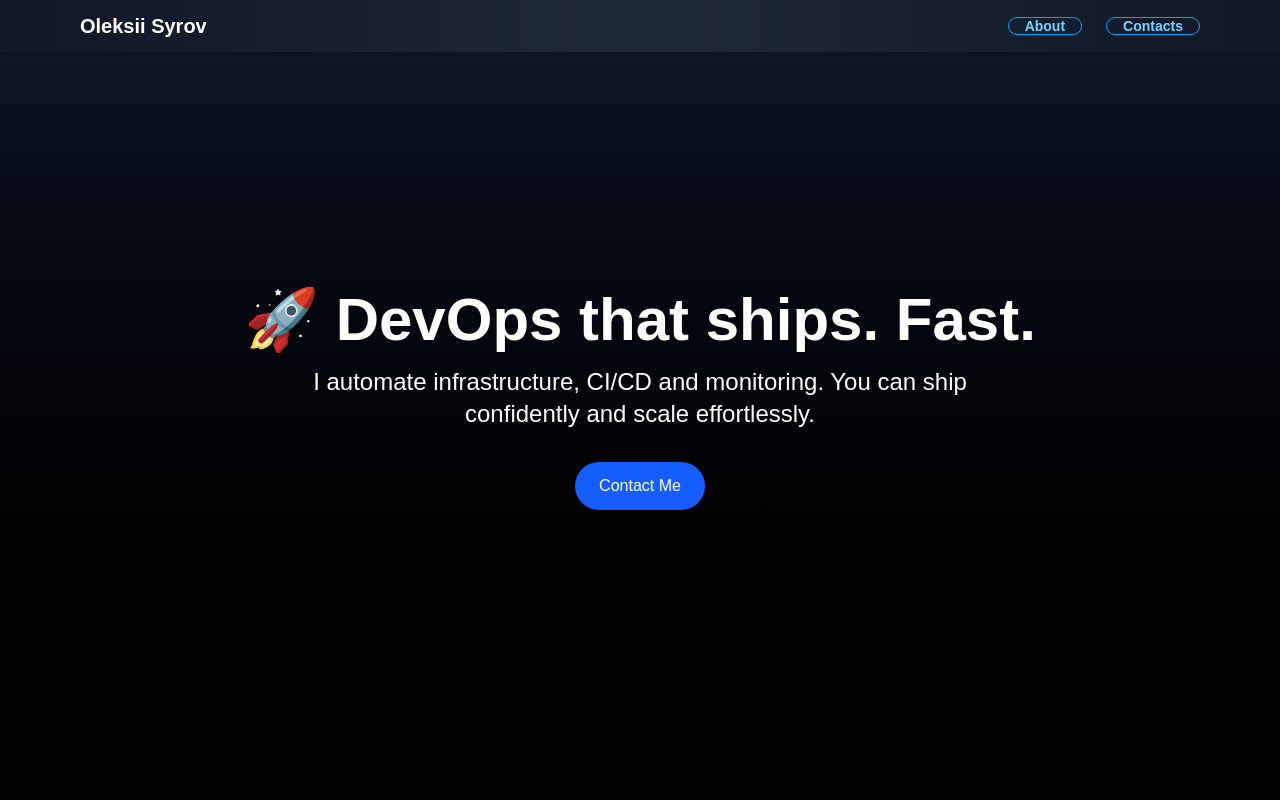
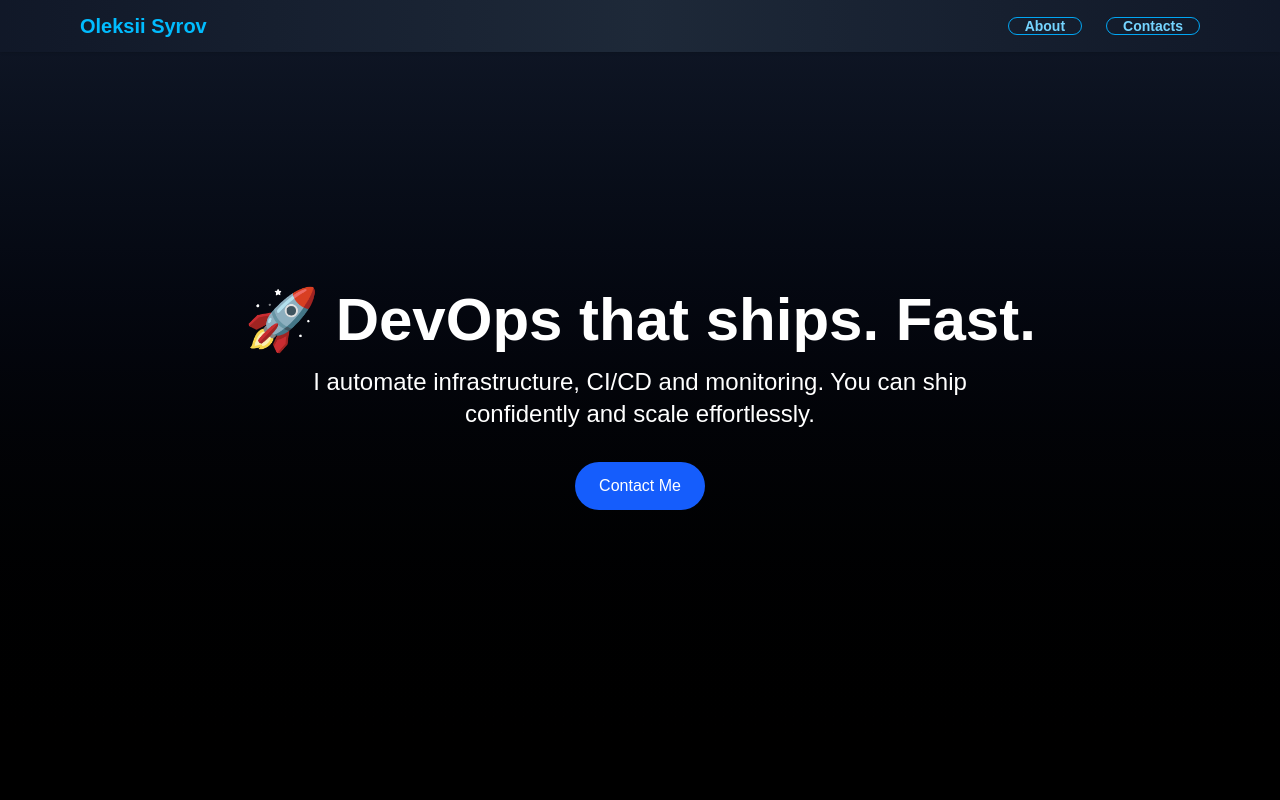
Before and after one commit to Lexani42/portfolio_landing, a Next.js app: page / in a window 1280 px wide. Shown: the top 800 px of the page. Built offline with nearby package versions, Linux system fonts and the light colour scheme.

Commit message:
Add link to the page top

```diff
--- a/src/app/components/Header.tsx
+++ b/src/app/components/Header.tsx
@@ -30,7 +30,7 @@ export default function Header() {
         >
             <div className="bg-gradient-to-r from-gray-900 via-gray-800 to-gray-900 backdrop-blur-md shadow-sm">
                 <nav className="max-w-6xl mx-auto px-4 py-3 flex justify-between items-center text-white ">
-                    <div className="text-xl font-extrabold tesxt-sky-400">Oleksii Syrov</div>
+                    <a href='/' className="text-xl font-extrabold text-sky-400">Oleksii Syrov</a>
                     <ul className="flex gap-6 font-semibold text-sm">
                         <li>
                             <a href="#about" className="px-4 oy-2 rounded-full border border-sky-500 text-sky-300 hover:bg-sky-500 hover:text-gray-900 transition-colors duration-300">About</a>
```
